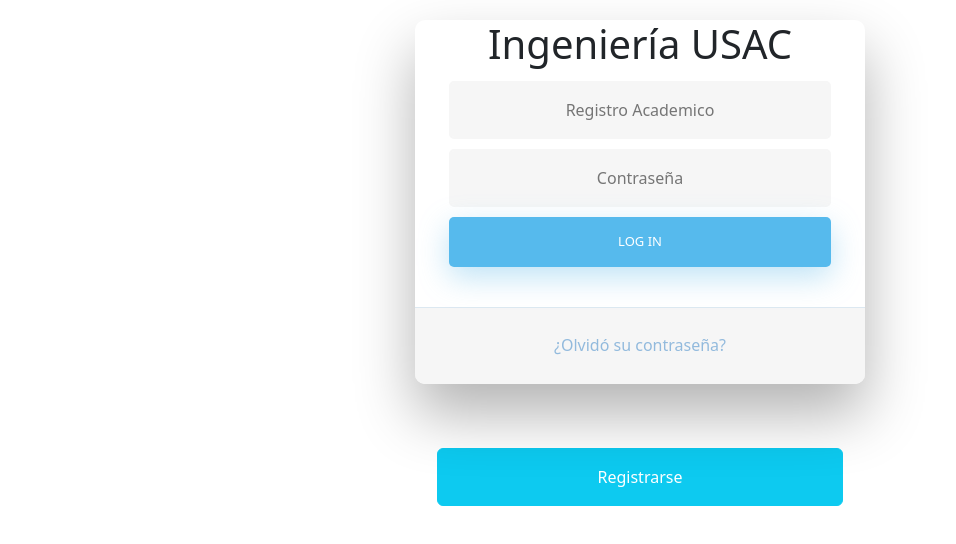
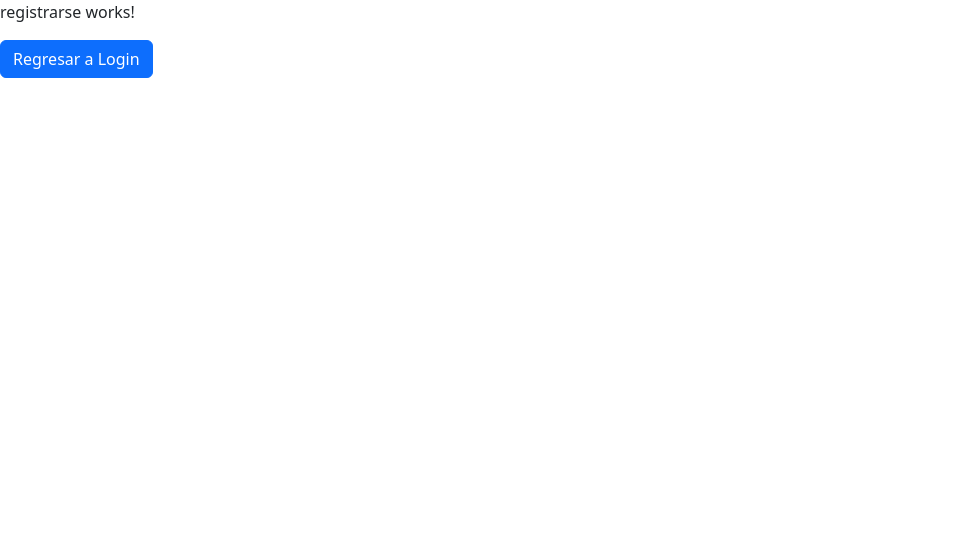
Before and after one commit to Grupo8PracticasIniciales/Taller4_PIF-, an Angular app in the folder Angular/taller4_angular/: page /registrarse in a window 1280 px wide. Shown: the top 544 px of the page, without its empty margins (0-956 px from the left). Built offline with nearby package versions, Linux system fonts and the light colour scheme.

Commit message:
Se explico como funcionaba el login y se creo el componente registrarse

```diff
--- a/Angular/taller4_angular/src/app/app-routing.module.ts
+++ b/Angular/taller4_angular/src/app/app-routing.module.ts
@@ -2,11 +2,13 @@
 import { RouterModule, Routes } from '@angular/router';
 import { MainPageComponent } from './components/main-page/main-page.component';
 import { LoginComponent } from './components/login/login.component';
+import { RegistrarseComponent } from './components/registrarse/registrarse.component';
 
 const routes: Routes = [
   {path: 'mainPage',component: MainPageComponent},
   {path: 'login', component: LoginComponent},
-  {path: '**', component: LoginComponent}
+  {path: 'registrarse', component: RegistrarseComponent},
+  {path: '**', component: LoginComponent},
 ];
 
 @NgModule({
--- a/Angular/taller4_angular/src/app/app.module.ts
+++ b/Angular/taller4_angular/src/app/app.module.ts
@@ -8,13 +8,15 @@
 import { FormsModule } from '@angular/forms';
 import { HttpClientModule } from '@angular/common/http';
 import { NavbarComponent } from './components/navbar/navbar/navbar.component';
+import { RegistrarseComponent } from './components/registrarse/registrarse.component';
 
 @NgModule({
   declarations: [
     AppComponent,
     LoginComponent,
     MainPageComponent,
-    NavbarComponent
+    NavbarComponent,
+    RegistrarseComponent
   ],
   imports: [
     BrowserModule,
--- a/Angular/taller4_angular/src/app/components/login/login.component.html
+++ b/Angular/taller4_angular/src/app/components/login/login.component.html
@@ -20,5 +20,5 @@
       <a class="underlineHover" href="#">¿Olvidó su contraseña?</a>
     </div>
   </div>
-  <button type="button" style="margin-top: 4rem; padding: 1rem; padding-left: 10rem ;padding-right: 10rem;" class="btn btn-info text-white">Registrarse</button>
+  <button (click)="registro()" type="button" style="margin-top: 4rem; padding: 1rem; padding-left: 10rem ;padding-right: 10rem;" class="btn btn-info text-white">Registrarse</button>
 </div>
--- a/Angular/taller4_angular/src/app/components/login/login.component.ts
+++ b/Angular/taller4_angular/src/app/components/login/login.component.ts
@@ -28,6 +28,7 @@
     this._usuarioService.login(this.usuarioModel).subscribe(
       response=>{
         this.identidad = response
+        console.log(response)
         if (this.identidad != null){
           localStorage.setItem('identidad',JSON.stringify(this.identidad))
           Swal.fire(
@@ -50,4 +51,8 @@
     )
   }
 
+  registro(){
+    this._router.navigate(['/registrarse'])
+  }
+
 }
--- /dev/null
+++ b/Angular/taller4_angular/src/app/components/registrarse/registrarse.component.html
@@ -0,0 +1,2 @@
+<p>registrarse works!</p>
+<button (click)="login()" class="btn btn-primary">Regresar a Login</button>
--- /dev/null
+++ b/Angular/taller4_angular/src/app/components/registrarse/registrarse.component.ts
@@ -0,0 +1,17 @@
+import { Component } from '@angular/core';
+import { Router } from '@angular/router';
+
+@Component({
+  selector: 'app-registrarse',
+  templateUrl: './registrarse.component.html',
+  styleUrls: ['./registrarse.component.css']
+})
+export class RegistrarseComponent {
+
+  constructor(private _router: Router){}
+
+  login(){
+    this._router.navigate(['/login'])
+  }
+
+}
```
Also changed, not shown: Angular/taller4_angular/src/app/components/registrarse/registrarse.component.css (added).
